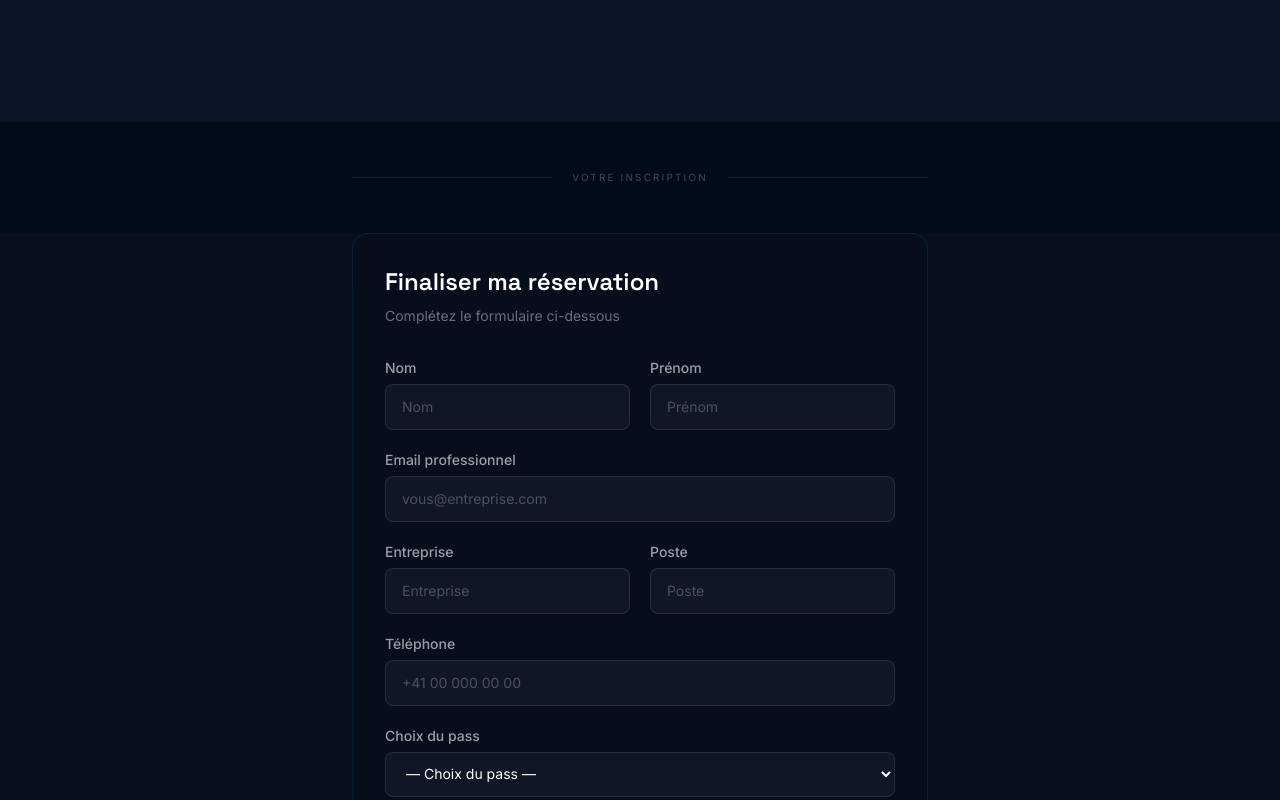
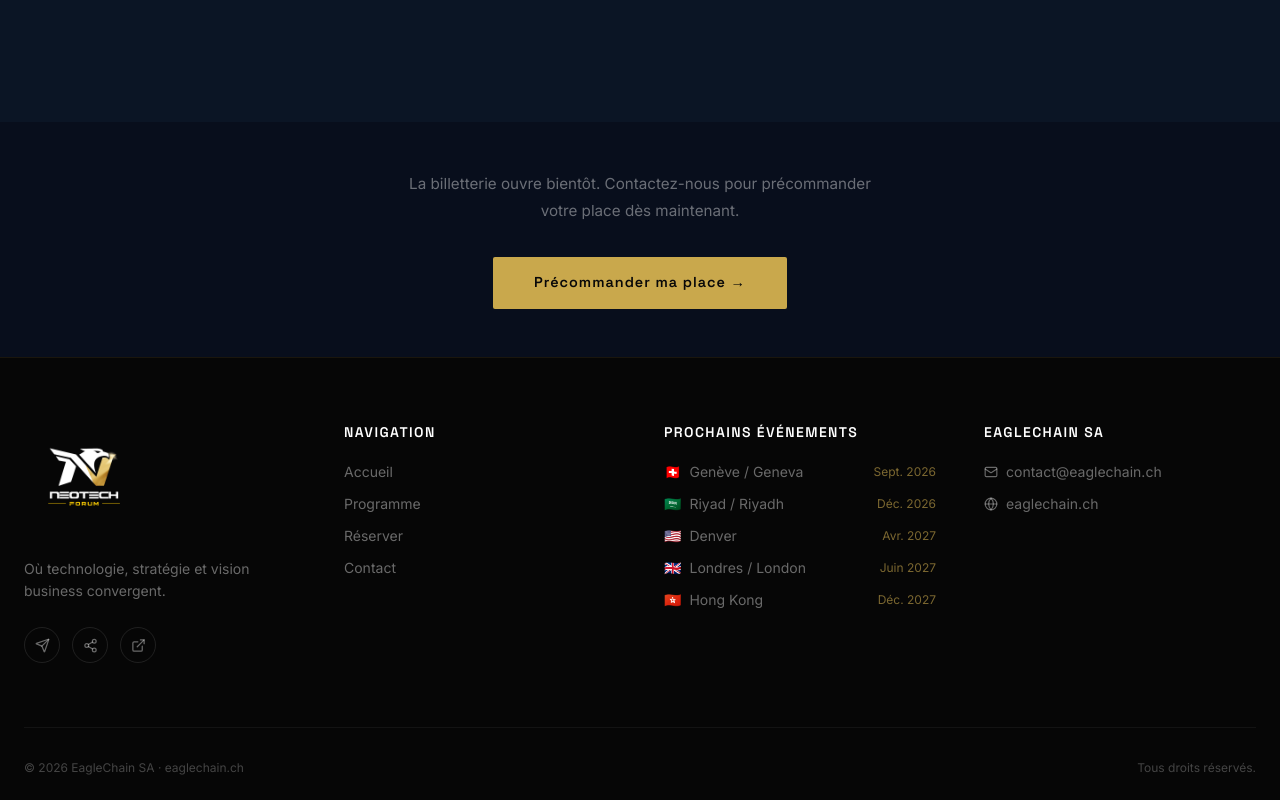
Before and after one commit to neotechforum/neotech-forum, a Next.js app: page /reserver in a window 1280 px wide. Shown: the part 880-1680 px from the top of the page. Built offline with nearby package versions, Linux system fonts and the light colour scheme.

Commit message:
contact: précommande + champ offre conditionnel, suppr formulaire réservation, message demande envoyée

```diff
--- a/app/reserver/page.tsx
+++ b/app/reserver/page.tsx
@@ -5,7 +5,7 @@ import gsap from 'gsap'
 import { ScrollTrigger } from 'gsap/ScrollTrigger'
 import { useLanguage } from '@/context/LanguageContext'
 import PricingSection from '@/components/PricingSection'
-import ReservationForm from '@/components/ReservationForm'
+import Link from 'next/link'
 
 gsap.registerPlugin(ScrollTrigger)
 
@@ -76,21 +76,23 @@ export default function ReserverPage() {
         <PricingSection />
       </section>
 
-      {/* ── Divider ────────────────────────────────────────────────── */}
-      <div style={{ maxWidth: '640px', margin: '0 auto', padding: 'clamp(3rem,5vh,4.5rem) 2rem' }}>
-        <div style={{ display: 'flex', alignItems: 'center', gap: '1.2rem' }}>
-          <div style={{ flex: 1, height: '1px', background: `${GOLD}18` }} />
-          <span style={{ fontFamily: 'var(--font-body)', fontSize: '.62rem', letterSpacing: '.22em', color: 'rgba(255,255,255,.25)', textTransform: 'uppercase' }}>
-            {lang === 'fr' ? 'Votre inscription' : 'Your registration'}
-          </span>
-          <div style={{ flex: 1, height: '1px', background: `${GOLD}18` }} />
-        </div>
-      </div>
-
-      {/* ── Form ───────────────────────────────────────────────────── */}
-      <section id="form-section" style={{ background: NAVY, paddingBottom: 'clamp(5rem,9vh,7rem)' }}>
-        <div style={{ maxWidth: '640px', margin: '0 auto', padding: '0 clamp(1.5rem,4vw,2rem)' }}>
-          <ReservationForm />
+      {/* ── CTA contact ──────────────────────────────────────────── */}
+      <section style={{ background: NAVY, padding: 'clamp(3rem,6vh,5rem) 2rem', textAlign: 'center' }}>
+        <div style={{ maxWidth: '480px', margin: '0 auto' }}>
+          <p style={{ fontFamily: 'var(--font-body)', fontSize: '.95rem', color: 'rgba(255,255,255,.4)', lineHeight: 1.8, marginBottom: '2rem' }}>
+            {lang === 'fr'
+              ? 'La billetterie ouvre bientôt. Contactez-nous pour précommander votre place dès maintenant.'
+              : 'Ticketing opens soon. Contact us to pre-order your seat now.'}
+          </p>
+          <Link href="/contact" style={{
+            display: 'inline-block', padding: '.95rem 2.6rem',
+            background: GOLD, color: '#080808',
+            fontFamily: 'var(--font-heading)', fontWeight: 600,
+            fontSize: '.9rem', letterSpacing: '.07em',
+            borderRadius: '2px', textDecoration: 'none',
+          }}>
+            {lang === 'fr' ? 'Précommander ma place →' : 'Pre-order my seat →'}
+          </Link>
         </div>
       </section>
     </div>
--- a/components/ContactForm.tsx
+++ b/components/ContactForm.tsx
@@ -12,7 +12,8 @@ const schema = z.object({
   email: z.string().email(),
   entreprise: z.string().min(2),
   objet: z.string().min(1),
-  message: z.string().min(10),
+  offre: z.string().optional(),
+  message: z.string().min(5),
 })
 
 type FormValues = z.infer<typeof schema>
@@ -22,16 +23,24 @@ const inputClass =
 
 const reasonIcons = [Building2, Newspaper, Users2, MessageSquare]
 
+const OFFRES_FR = ['Standard · 140 CHF', 'Business VIP · 290 CHF', 'Dîner Exclusif · 590 CHF']
+const OFFRES_EN = ['Standard · 140 CHF', 'Business VIP · 290 CHF', 'Exclusive Dinner · 590 CHF']
+
 export default function ContactForm() {
-  const { t } = useLanguage()
+  const { t, lang } = useLanguage()
   const c = t.contact
   const [submitted, setSubmitted] = useState(false)
 
   const {
     register,
     handleSubmit,
+    watch,
     formState: { errors, isSubmitting },
   } = useForm<FormValues>({ resolver: zodResolver(schema) })
+
+  const objet = watch('objet')
+  const isPrecommande = objet === 'Précommande' || objet === 'Pre-order'
+  const offres = lang === 'fr' ? OFFRES_FR : OFFRES_EN
 
   const onSubmit = async (data: FormValues) => {
     const res = await fetch('/api/contact', {
@@ -67,19 +76,11 @@ export default function ContactForm() {
         </div>
 
         <div className="glass-card rounded-xl p-5 flex flex-col gap-3">
-          <a
-            href="mailto:contact@eaglechain.ch"
-            className="flex items-center gap-3 text-white/60 hover:text-gold transition-colors text-sm"
-          >
+          <a href="mailto:contact@eaglechain.ch" className="flex items-center gap-3 text-white/60 hover:text-gold transition-colors text-sm">
             <Mail size={16} className="text-gold" />
             {c.email}
           </a>
-          <a
-            href="https://eaglechain.ch"
-            target="_blank"
-            rel="noopener noreferrer"
-            className="flex items-center gap-3 text-white/60 hover:text-gold transition-colors text-sm"
-          >
+          <a href="https://eaglechain.ch" target="_blank" rel="noopener noreferrer" className="flex items-center gap-3 text-white/60 hover:text-gold transition-colors text-sm">
             <Globe size={16} className="text-gold" />
             {c.website}
           </a>
@@ -132,6 +133,20 @@ export default function ContactForm() {
                 {errors.objet && <p className="text-red-400 text-xs mt-1">{errors.objet.message}</p>}
               </div>
 
+              {/* Champ offre — apparaît uniquement pour Précommande */}
+              {isPrecommande && (
+                <div style={{ animation: 'fadeIn .25s ease' }}>
+                  <style>{`@keyframes fadeIn { from { opacity:0; transform:translateY(-6px) } to { opacity:1; transform:none } }`}</style>
+                  <label className="text-white/60 text-sm mb-1.5 block">{c.form.offre}</label>
+                  <select {...register('offre')} className={cn(inputClass, 'cursor-pointer')}>
+                    <option value="" className="bg-[#080808]">— {c.form.offre} —</option>
+                    {offres.map((o) => (
+                      <option key={o} value={o} className="bg-[#080808]">{o}</option>
+                    ))}
+                  </select>
+                </div>
+              )}
+
               <div>
                 <label className="text-white/60 text-sm mb-1.5 block">{c.form.message}</label>
                 <textarea
--- a/lib/translations.ts
+++ b/lib/translations.ts
@@ -197,12 +197,13 @@ export const translations = {
         email: 'Email',
         entreprise: 'Entreprise',
         objet: 'Objet',
-        objetOptions: ['Sponsoring', 'Partenariat', 'Presse', 'Autre'],
+        objetOptions: ['Précommande', 'Sponsoring', 'Partenariat', 'Presse', 'Autre'],
+        offre: 'Offre souhaitée',
         message: 'Message',
-        submit: 'Envoyer',
+        submit: 'Envoyer ma demande',
         success: {
-          title: 'Message envoyé !',
-          message: 'Nous vous répondrons dans les plus brefs délais.',
+          title: 'Demande envoyée',
+          message: 'Nous avons bien reçu votre demande et vous répondrons dans les plus brefs délais.',
         },
       },
     },
@@ -411,12 +412,13 @@ export const translations = {
         email: 'Email',
         entreprise: 'Company',
         objet: 'Subject',
-        objetOptions: ['Sponsoring', 'Partnership', 'Press', 'Other'],
+        objetOptions: ['Pre-order', 'Sponsoring', 'Partnership', 'Press', 'Other'],
+        offre: 'Desired offer',
         message: 'Message',
-        submit: 'Send',
+        submit: 'Send my request',
         success: {
-          title: 'Message sent!',
-          message: 'We will get back to you as soon as possible.',
+          title: 'Request sent',
+          message: 'We have received your request and will get back to you shortly.',
         },
       },
     },
```
